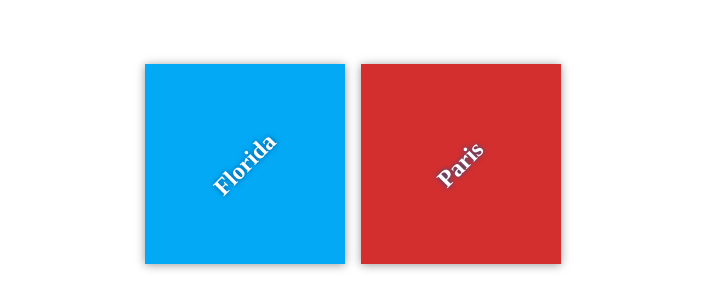
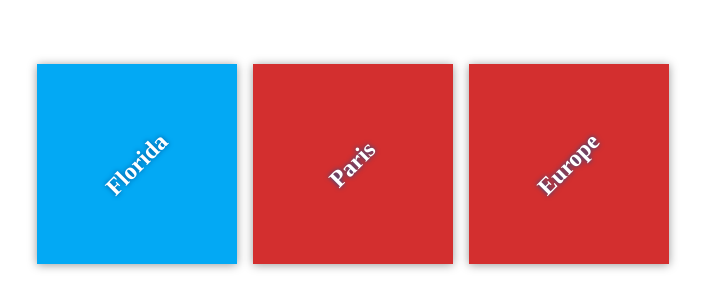
Before and after one commit to ytkiang/my-travel-plans, a plain HTML site: page index.html in a window 1280 px wide. Shown: the part 236-544 px from the top of the page, without its empty margins (287-992 px from the left). Drawn offline with Linux system fonts and the light colour scheme; files that its build step writes are made by us from their sources.

Commit message:
added europe destination

```diff
--- a/app.css
+++ b/app.css
@@ -53,3 +53,7 @@ h2 {
 #paris {
     background-color: #d32f2f;
 }
+
+#europe {
+    background-color: #d32f2f;
+}
--- a/index.html
+++ b/index.html
@@ -17,6 +17,10 @@
             <div class="destination" id="paris">
                 <h2>Paris</h2>
             </div>
+
+            <div class="destination" id="europe">
+                <h2>Europe</h2>
+            </div>
         </div>
     </div>
 
```
